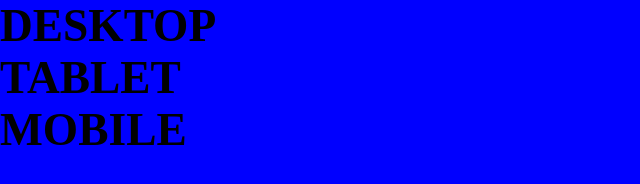
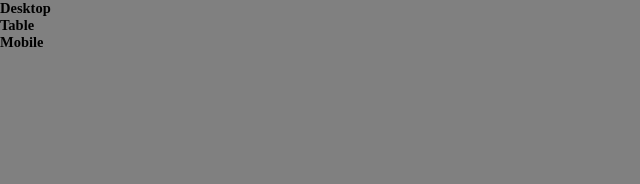
Before and after one commit to adityafeature/Mediaqueries-Mobile-Tab, a plain HTML site: page index.html in a window 1280 px wide. Shown: the whole page, without its empty margins (0-640 px from the left). Drawn offline with Linux system fonts and the light colour scheme.

Commit message:
media-name:code enhancements

```diff
--- a/index.html
+++ b/index.html
@@ -11,8 +11,8 @@
     <link rel="stylesheet" href="./mobile.css" media="(max-width:500px)" />
   </head>
   <body>
-    <h1 class="desktop">DESKTOP</h1>
-    <h1 class="tablet">TABLET</h1>
-    <h1 class="mobile">MOBILE</h1>
+    <h2 class="desktop">Desktop</h2>
+    <h2 class="tablet">Table</h2>
+    <h2 class="mobile">Mobile</h2>
   </body>
 </html>
--- a/style.css
+++ b/style.css
@@ -9,7 +9,7 @@ html {
 }
 
 body {
-  background: blue;
+  background: grey;
 }
 
 h1 {
--- a/tablet.css
+++ b/tablet.css
@@ -1,6 +1,6 @@
 body {
-    background:purple;
+  background: purple;
 }
 .tablet {
-    font-size:3.4rem;
+  font-size: 3.3rem;
 }
```
